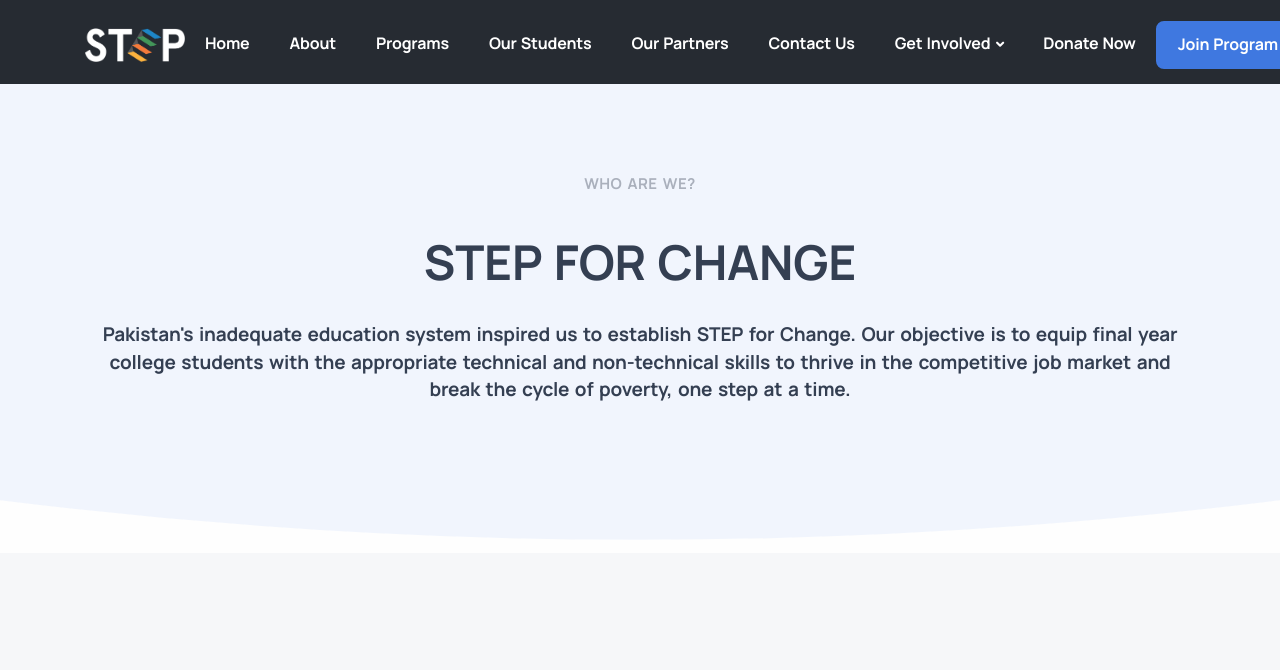
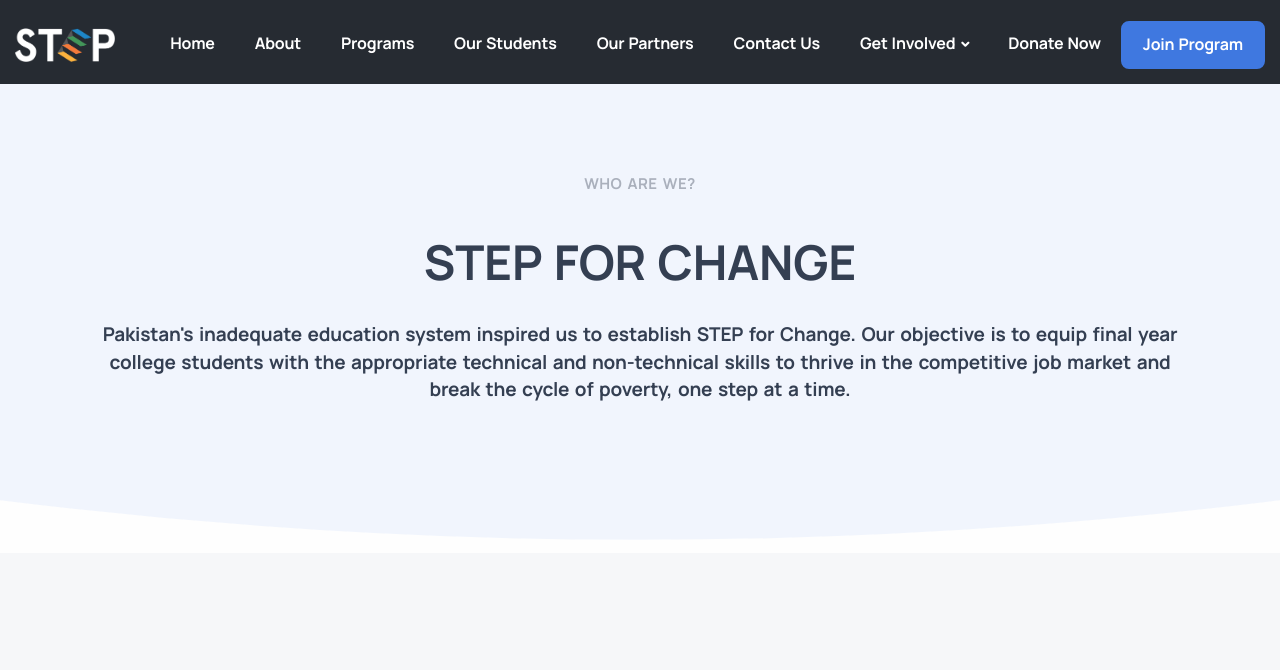
Before and after one commit to Zainjaved96/Step-for-change, a plain HTML site: page about.html in a window 1280 px wide. Shown: the top 670 px of the page. Drawn offline with Linux system fonts and the light colour scheme.

Commit message:
fixed all pages

```diff
--- a/about.html
+++ b/about.html
@@ -23,7 +23,7 @@
     <div class="content-wrapper">
       <header class="wrapper bg-dark">
         <nav class="navbar navbar-expand-lg center-nav transparent navbar-dark">
-          <div class="container flex-lg-row flex-nowrap align-items-center">
+          <div class="container-fluid flex-lg-row flex-nowrap align-items-center">
             <div class="navbar-brand w-100">
               <a href="./index.html">
                 <img
```
Also changed, not shown: become-a-partner.html (+1 -1 lines), become-a-trainer.html (+1 -1 lines), contact.html (+1 -1 lines), donate.html (+1 -1 lines), partners.html (+1 -1 lines), program.html (+1 -1 lines), prospective-students.html (+1 -1 lines), student.html (+1 -1 lines).
